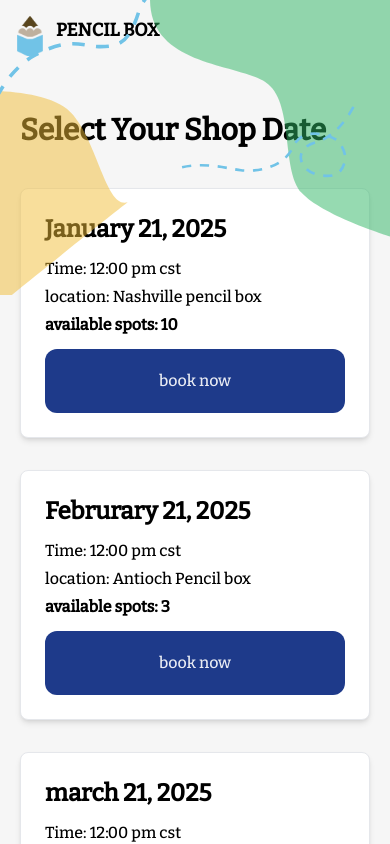
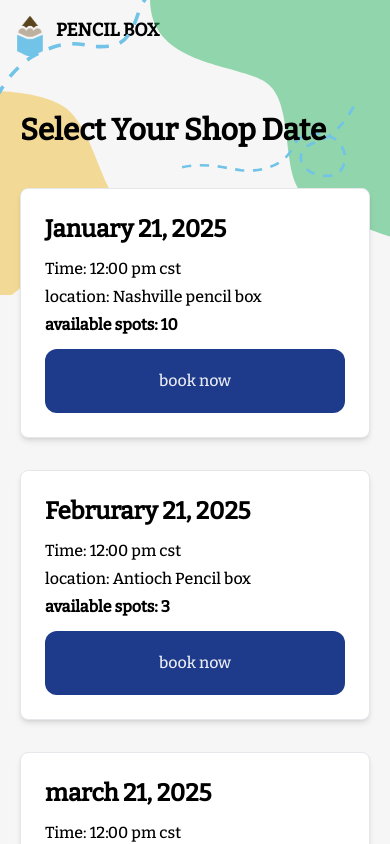
Before and after one commit to Pencil-For-Schools/pencil-tech-ui, a Next.js app: page /select-time in a window 390 px wide. Shown: the top 844 px of the page. Built offline with nearby package versions, Linux system fonts and the light colour scheme.

Commit message:
scheduling

```diff
--- a/src/app/(scheduling)/select-time/page.js
+++ b/src/app/(scheduling)/select-time/page.js
@@ -34,7 +34,7 @@
 
     return (
         <main>
-            <div className="flex flex-col gap-10 sm:items-center px-5 py-10">
+            <div className="flex flex-col gap-10 sm:items-center px-5 py-10 relative z-[1000]">
                 <h1 className="font-bold text-3xl">Select Your Shop Date</h1>
 
                 <ul className="flex flex-col gap-8">
--- a/src/app/(scheduling)/shop-availability/page.js
+++ /dev/null
@@ -1,9 +0,0 @@
-import React from 'react'
-
-export default function ShopAvailabilityPage() {
-
-  // PAGE FOR LIST OF AVIALBLE SHOPPING SLOTS
-  return (
-    <div>ShopAvailabilityPage</div>
-  )
-}
```
